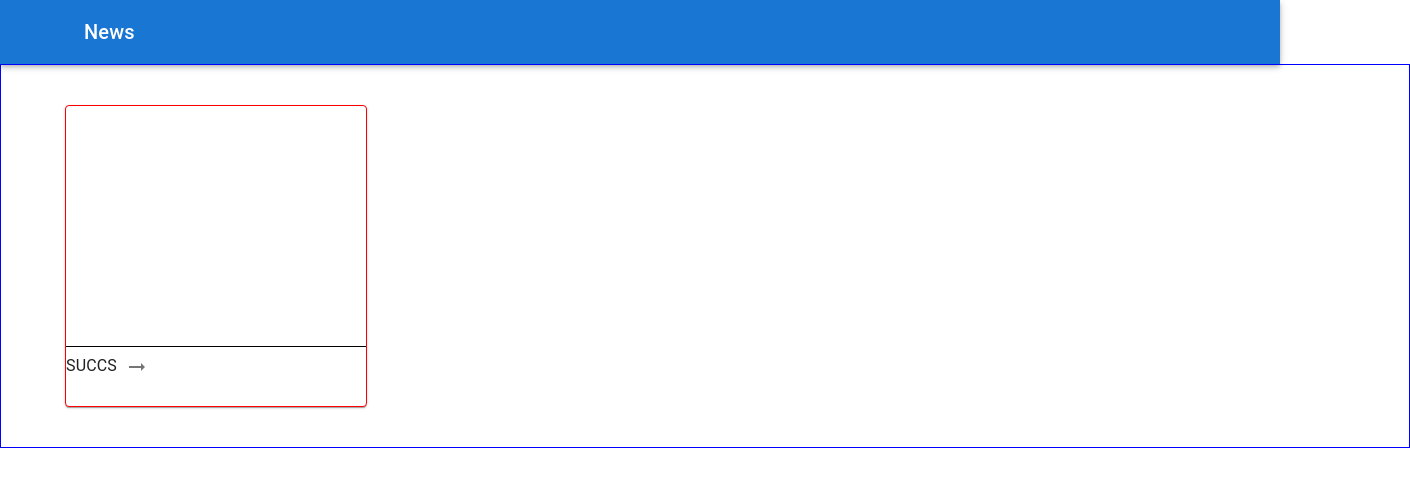
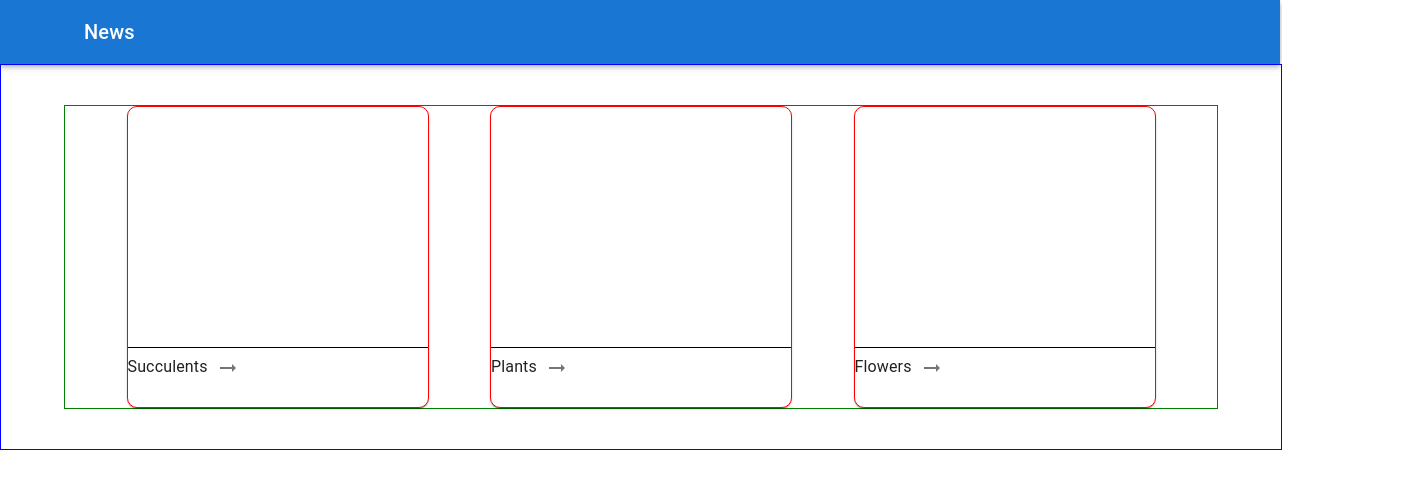
Before and after one commit to codydeatherage/uncanny-botanics-front, a React (Create React App) app: page / in a window 1280 px wide. Shown: the top 488 px of the page, 1410 px wide, since content can reach past the window. Built offline with nearby package versions, Linux system fonts and the light colour scheme.

Commit message:
created additional layer for the cards frame

```diff
--- a/src/App.js
+++ b/src/App.js
@@ -4,12 +4,18 @@ import { Box } from '@mui/material'
 import { styled } from '@mui/system'
 import NavBar from './components/NavBar'
 import Frame from './components/Frame'
+import FrameCard from './components/FrameCard'
 
 const App = () => {
   return (
     <Box>
       <NavBar />
-      <Frame />
+      <FrameCard>
+        <Frame title='Succulents'/>
+        <Frame title='Plants'/>
+        <Frame title='Flowers'/>
+      </FrameCard>
+
     </Box>
   )
 }
--- a/src/components/Frame.js
+++ b/src/components/Frame.js
@@ -6,15 +6,10 @@ import { styled } from '@mui/system';
 import IconButton from '@mui/material/IconButton';
 import ArrowRightAltIcon from '@mui/icons-material/ArrowRightAlt';
 
-const Container = styled('div')({
-    width: '100vw',
-    border: '1px solid blue',
-    padding: '5vh 5vw',
-})
-
 const CategoryCard = styled(Card)({
-    maxWidth: 300,
+    width: 300,
     height: 300,
+    borderRadius: 10,
     border: '1px solid red',
 })
 
@@ -32,18 +27,17 @@ const CategoryCardContent = styled(CardContent)({
 
 const CardTypography = styled(Typography)({
     padding: 0,
-    width: 100,
+    width: 150,
+    // border: '1px solid green',
 })
 
-const Frame = () => {
+const Frame = ({ title }) => {
   return (
-    <Container>
         <CategoryCard>
             <CategoryCardMedia />
             <CategoryCardContent>
                 <CardTypography>
-                    {/* general variable to be changed between Succs, Plants, and Flowers */}
-                    SUCCS
+                    {title}
                     {/* <CardActions> */}
                         <IconButton>
                             <ArrowRightAltIcon />
@@ -53,7 +47,6 @@ const Frame = () => {
 
             </CategoryCardContent>
         </CategoryCard>
-    </Container>
 
   )
 }
--- /dev/null
+++ b/src/components/FrameCard.js
@@ -0,0 +1,30 @@
+import { styled } from '@mui/system';
+
+const Container = styled('div')({
+    width: '100vw',
+    height: '300',
+    border: '1px solid blue',
+    // gridTemplateColumns: 'repeat(3, 1fr)',
+    padding: '5vh 0',
+    // margin: '0 auto',
+})
+
+const CardContainer = styled('div')({
+    justifyContent: 'space-evenly',
+    width: '90vw',
+    display: 'flex',
+    margin: 'auto',
+    border: '1px solid green',
+})
+
+const FrameCard = ({ children }) => {
+  return (
+    <Container>
+        <CardContainer>
+            { children }
+        </CardContainer>
+    </Container>
+  )
+}
+
+export default FrameCard
```
